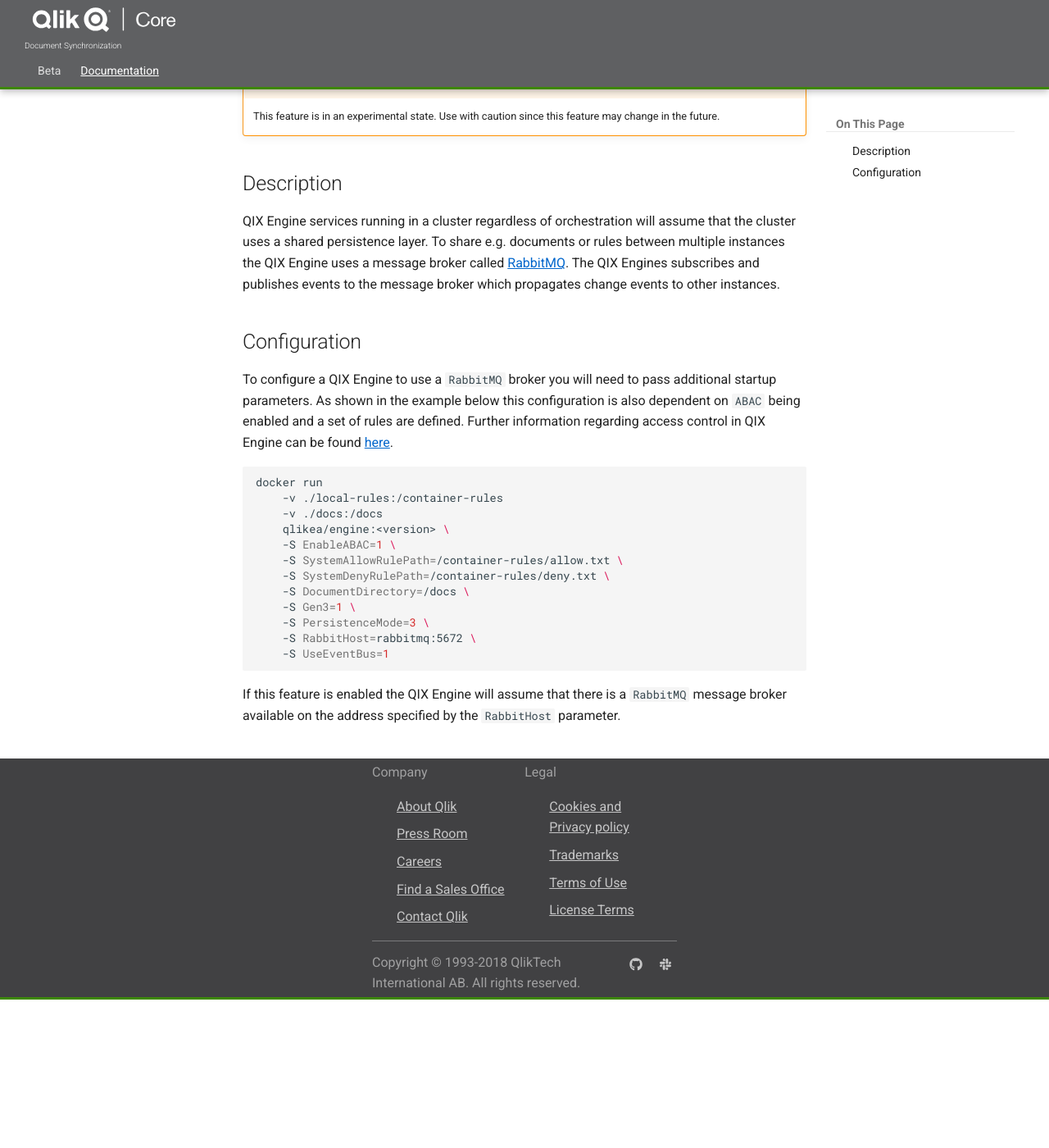
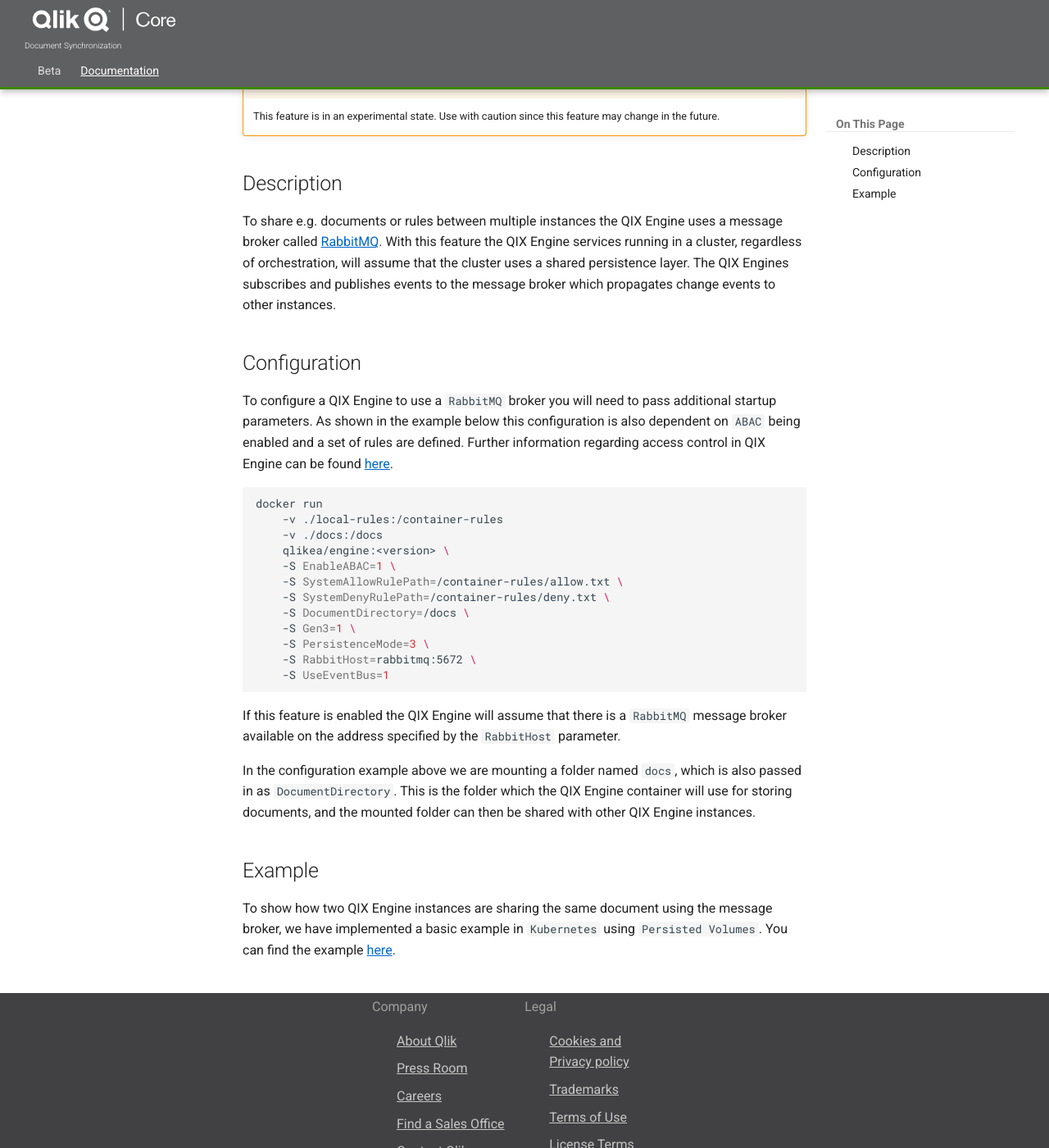
Before and after one commit to qlik-oss/core-website, an MkDocs documentation site: the page built from docs/docs/services/qix-engine/doc-synchronization.md, in a window 1280 px wide and 1400 px high, scrolled down 192 px. Shown: the whole window at 82% size. Built offline with MkDocs 1.6.1 and Material for MkDocs 9.7.7, drawn with Linux system fonts in a browser that asks for light colours; old or Windows-style settings are respelled for this version of MkDocs; before the commit the page ends 1411 px from its top, so only the background shows below that.

Commit message:
Fix lint errors

````diff
--- a/docs/docs/services/qix-engine/doc-synchronization.md
+++ b/docs/docs/services/qix-engine/doc-synchronization.md
@@ -6,8 +6,9 @@
 
 ## Description
 
-QIX Engine services running in a cluster regardless of orchestration will assume that the cluster uses a shared persistence layer.
 To share e.g. documents or rules between multiple instances the QIX Engine uses a message broker called [RabbitMQ](https://www.rabbitmq.com/).
+With this feature the QIX Engine services running in a cluster, regardless of orchestration,
+will assume that the cluster uses a shared persistence layer.
 The QIX Engines subscribes and publishes events to the message broker which propagates change events to other instances.
 
 ## Configuration
@@ -31,4 +32,16 @@
     -S UseEventBus=1
 ```
 
-If this feature is enabled the QIX Engine will assume that there is a `RabbitMQ` message broker available on the address specified by the `RabbitHost` parameter.
+If this feature is enabled the QIX Engine will assume that there is a `RabbitMQ` message broker
+available on the address specified by the `RabbitHost` parameter.
+
+In the configuration example above we are mounting a folder named `docs`,
+which is also passed in as `DocumentDirectory`.
+This is the folder which the QIX Engine container will use for storing documents,
+and the mounted folder can then be shared with other QIX Engine instances.
+
+## Example
+
+To show how two QIX Engine instances are sharing the same document using the message broker,
+we have implemented a basic example in `Kubernetes` using `Persisted Volumes`.
+You can find the example [here](https://github.com/qlik-ea/example-doc-sync).
````
Also changed, not shown: docs/docs/services/qix-engine/introduction.md (+1 -1 lines).
